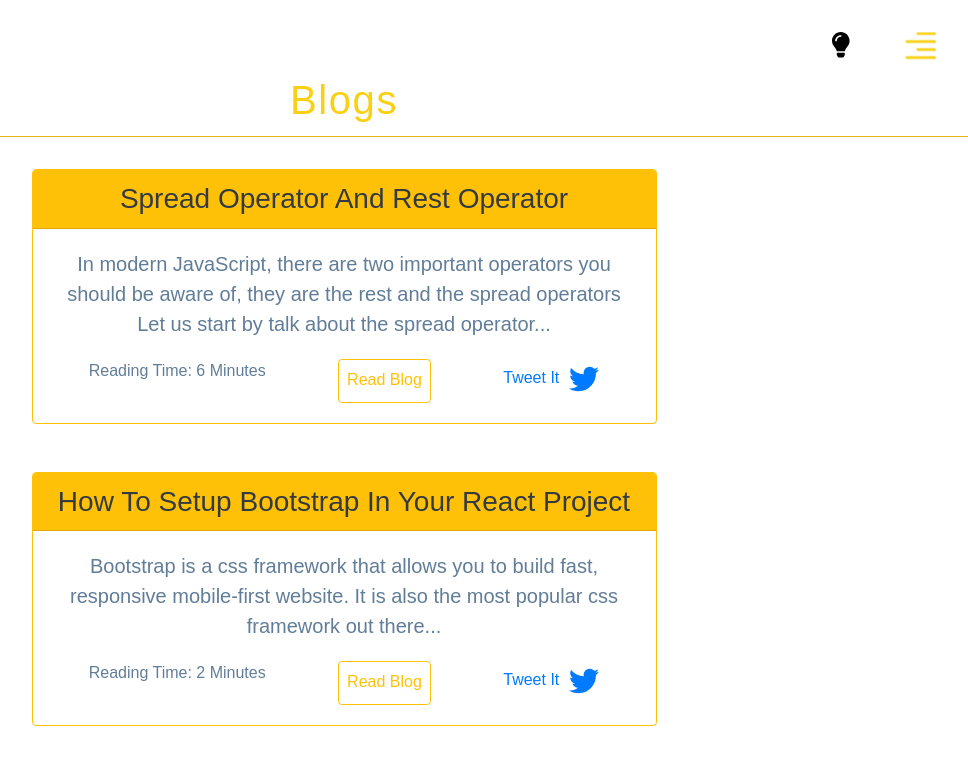
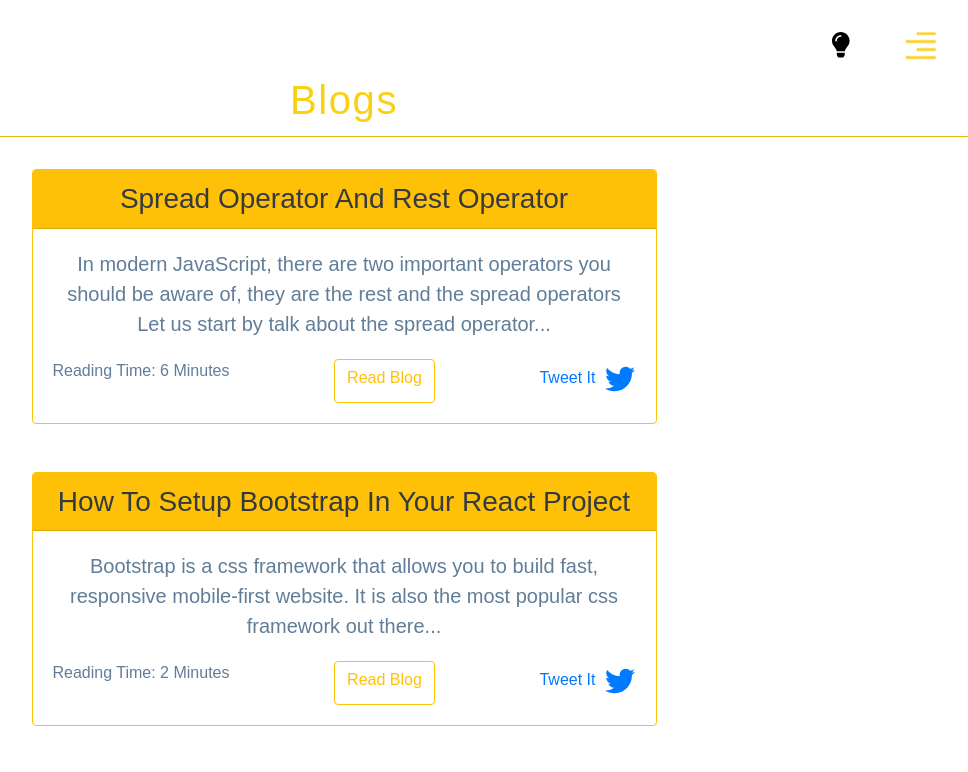
Before and after one commit to odofing/myPortfolio, a React (Create React App) app: page /blog in a window 1280 px wide. Shown: the top 772 px of the page, without its empty margins (296-1264 px from the left). Built offline with nearby package versions, Linux system fonts and the light colour scheme.

Commit message:
Modified

```diff
--- a/src/Components/Blog/Blog.jsx
+++ b/src/Components/Blog/Blog.jsx
@@ -21,9 +21,9 @@ return (     <div className="row">
              <div className="card-header text-capitalize h3 text-dark bg-warning">{title}</div>
              <div className="card-body">
              <p className="lead card-text">{quote}</p>
-             <div className="d-flex justify-content-around">
+             <div className="d-flex justify-content-between">
             <p>Reading Time: {readTime}</p>
-            <a href={read} rel="noopener noreferrer" target="_blank" className="btn btn-outline-warning p-2">Read Blog </a>
+            <a href={read} rel="noopener noreferrer" target="_blank" className="btn btn-outline-warning text-center">Read Blog </a>
           <a href={tweet} rel="noopener noreferrer" target="_blank">Tweet It<FaTwitter style={{fontSize: '2.5rem', paddingLeft: '10px',}}/> </a>  </div>
              </div>
            </div>
--- a/src/Components/Blog/Blogs.js
+++ b/src/Components/Blog/Blogs.js
@@ -2,7 +2,7 @@ const blogItems = [
   {
     id: 1,
   readTime: "6 Minutes",
-    read: "https://odofing.hashnode.dev/spread-operator-vs-rest-operator",
+    read: "https://odofing.hashnode.dev/spread-operator-and-rest-operator",
     title: 'Spread Operator and Rest Operator',
     quote:
       'In modern JavaScript, there are two important operators you should be aware of, they are the rest and the spread operators Let us start by talk about the spread operator...',
```
